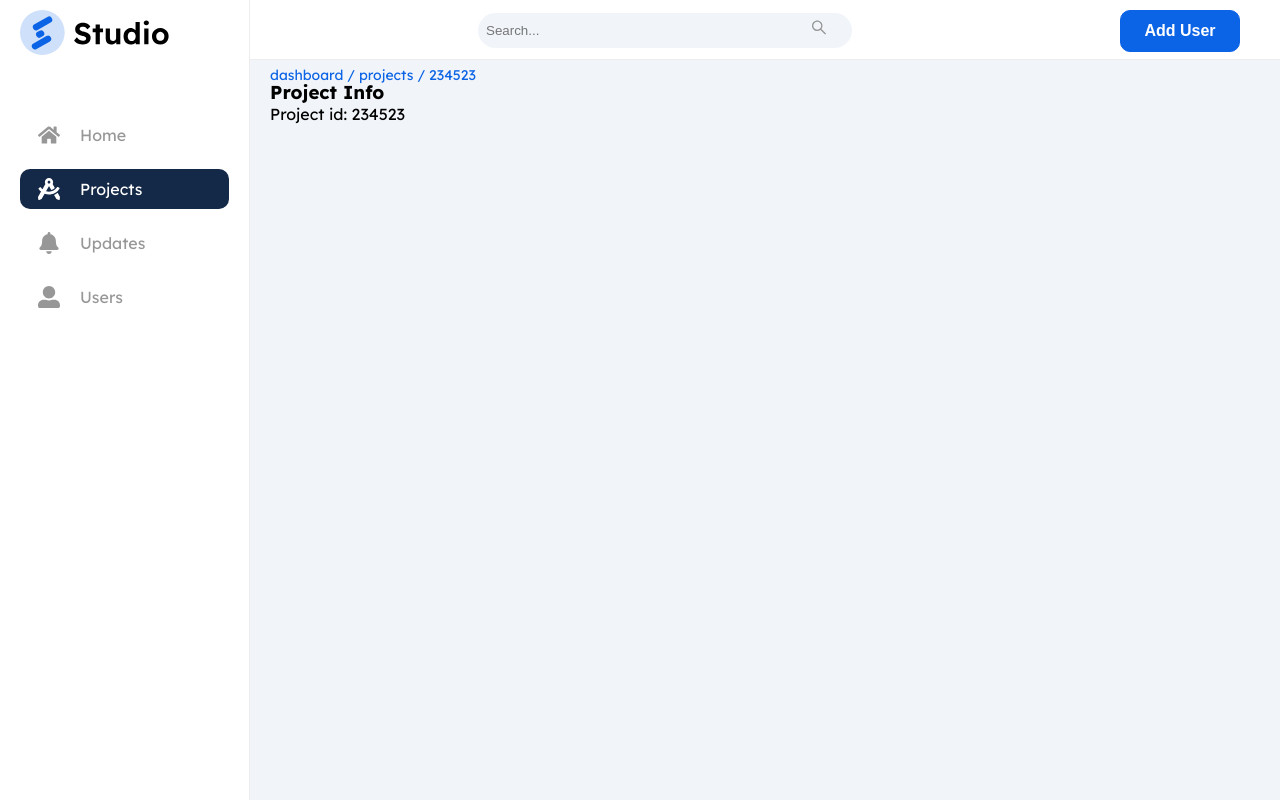
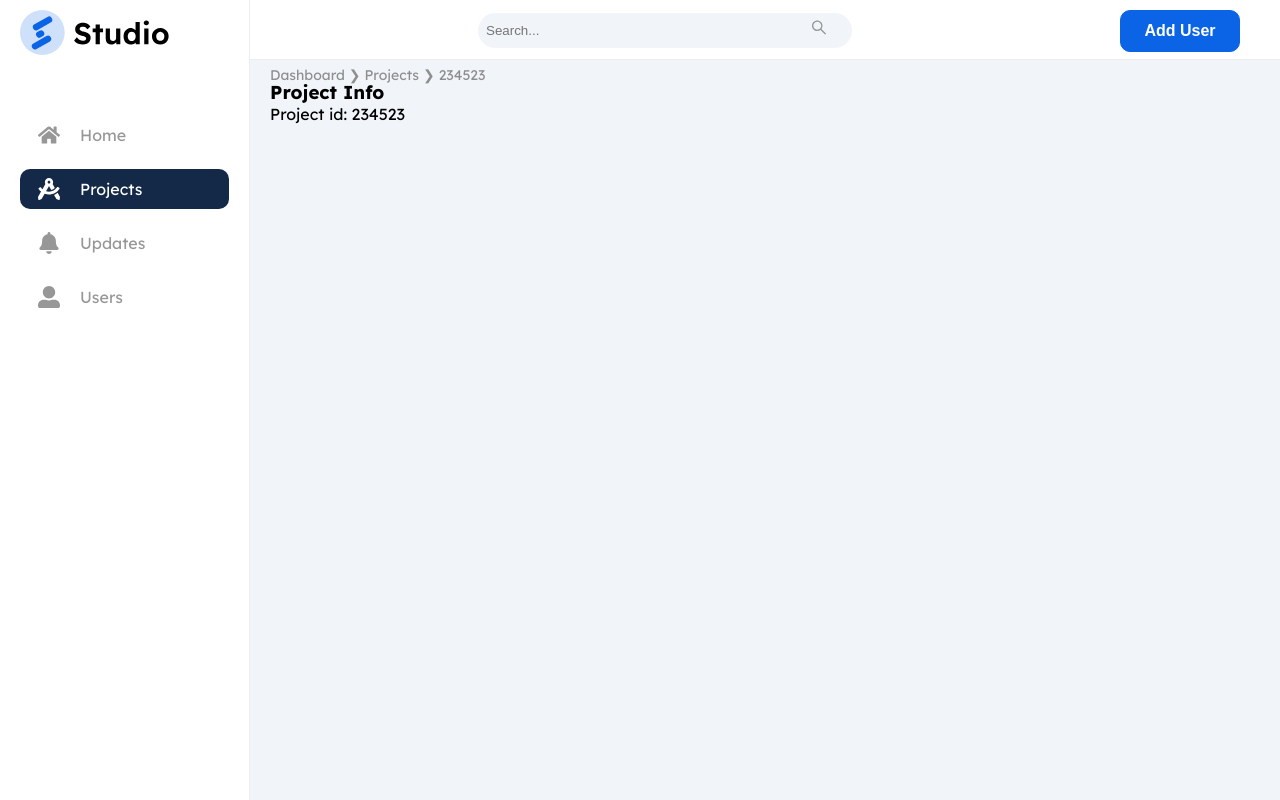
Before and after one commit to kovad003/Studio-frontend, a React (Create React App) app: page /dashboard/projects/234523 in a window 1280 px wide. Built offline with nearby package versions, Linux system fonts and the light colour scheme.

Commit message:
change folder structure, change breadcrumb icon

```diff
--- a/src/Components/BreadCrumbs/BreadCrumbs.js
+++ b/src/Components/BreadCrumbs/BreadCrumbs.js
@@ -19,7 +19,7 @@ const BreadCrumbs = () => {
 			{crumbs.map((crumb, i) => {
 				return (
 					<span>
-						{crumb} {crumbs.length - 1 !== i ? "/ " : ""}
+						{crumb} {crumbs.length - 1 !== i ? "❯ " : ""}
 					</span>
 				);
 			})}
@@ -29,13 +29,18 @@ const BreadCrumbs = () => {
 
 const StyledBreadrumbs = styled.div`
 	font-size: 14px;
-	color: ${(props) => props.theme.primaryColor};
+	color: ${(props) => props.theme.lightInfoIcon};
 	transition: all 0.3s ease;
 	position: absolute;
 	top: 6px;
+	text-transform: capitalize;
 
 	a {
-		color: ${(props) => props.theme.primaryColor};
+		color: ${(props) => props.theme.lightInfoIcon};
+
+		:hover {
+			color: ${(props) => props.theme.primaryColor};
+		}
 	}
 `;
 
--- a/src/Components/Dashbord/Dashboard.js
+++ b/src/Components/Dashbord/Dashboard.js
@@ -1,8 +1,8 @@
 import React from "react";
 import ProjectListContainer from "../ProjectList/ProjectListContainer";
 import styled from "styled-components";
-import DashboardInfo from "../DashboardInfo/DashboardInfo";
-import DashboardRight from "../DashboardRight/DashboardRight";
+import DashboardInfo from "./DashboardInfo/DashboardInfo";
+import DashboardRight from "./DashboardRight/DashboardRight";
 
 const Dashboard = () => {
 	return (
@@ -29,6 +29,7 @@ const StyledDashboardComponent = styled.div`
 		h1 {
 			font-size: 32px;
 			margin-bottom: 20px;
+			margin-top: 6px;
 		}
 
 		h3 {
--- a/src/Components/DashboardHeader/DashboardHeader.js
+++ b/src/Components/Dashbord/DashboardHeader/DashboardHeader.js
@@ -1,6 +1,6 @@
 import React from "react";
 import styled from "styled-components";
-import Button from "../Button/Button";
+import Button from "../../Button/Button";
 import { AiOutlineSearch } from "react-icons/ai";
 
 const DashboardHeader = ({ keyword, setKeyword }) => {
--- a/src/Components/PageContainer/PageContainer.js
+++ b/src/Components/PageContainer/PageContainer.js
@@ -14,6 +14,7 @@ const StyledPageContainer = styled.section`
 	h1.page-title {
 		font-size: 32px;
 		margin-bottom: 20px;
+		margin-top: 6px;
 	}
 `;
 
--- a/src/Components/index.js
+++ b/src/Components/index.js
@@ -4,7 +4,7 @@ import InputWrapper from "./Input/InputWrapper";
 import Form from "./Form";
 import Sidebar from "./Sidebar/Sidebar";
 import Dashboard from "./Dashbord/Dashboard";
-import DashboardHeader from "./DashboardHeader/DashboardHeader";
+import DashboardHeader from "./Dashbord/DashboardHeader/DashboardHeader";
 import Updates from "./Updates/Updates";
 import Users from "./Users/Users";
 import ProjectInfo from "./ProjectInfo/ProjectInfo";
```
Also changed, not shown: src/Components/Dashbord/DashboardInfo/DashboardInfo.js (renamed from src/Components/DashboardInfo/DashboardInfo.js), src/Components/Dashbord/DashboardInfo/DashboardInfoCard.js (renamed from src/Components/DashboardInfo/DashboardInfoCard.js), src/Components/Dashbord/DashboardInfo/data.js (renamed from src/Components/DashboardInfo/data.js), src/Components/Dashbord/DashboardRight/DashboardRight.js (renamed from src/Components/DashboardRight/DashboardRight.js).
